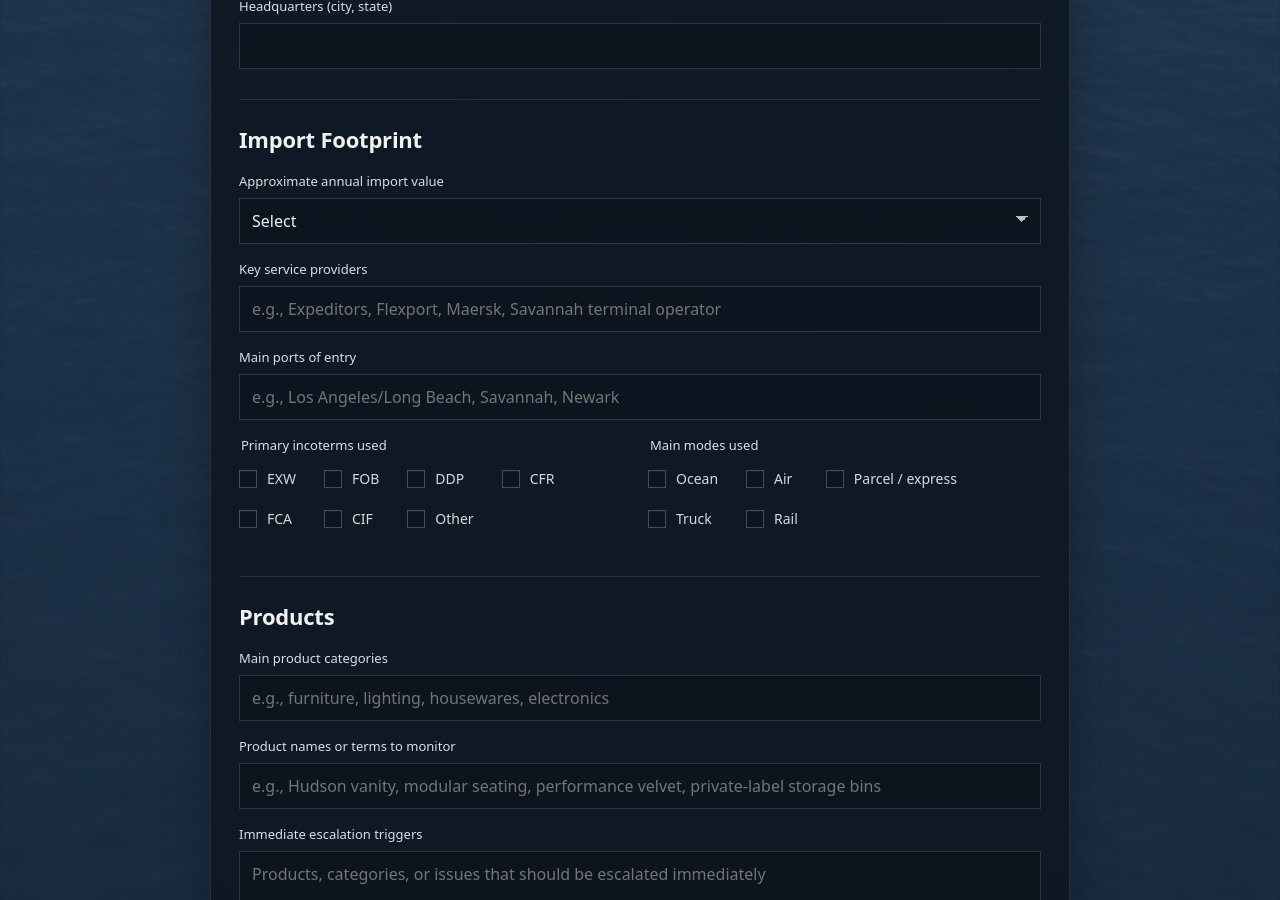
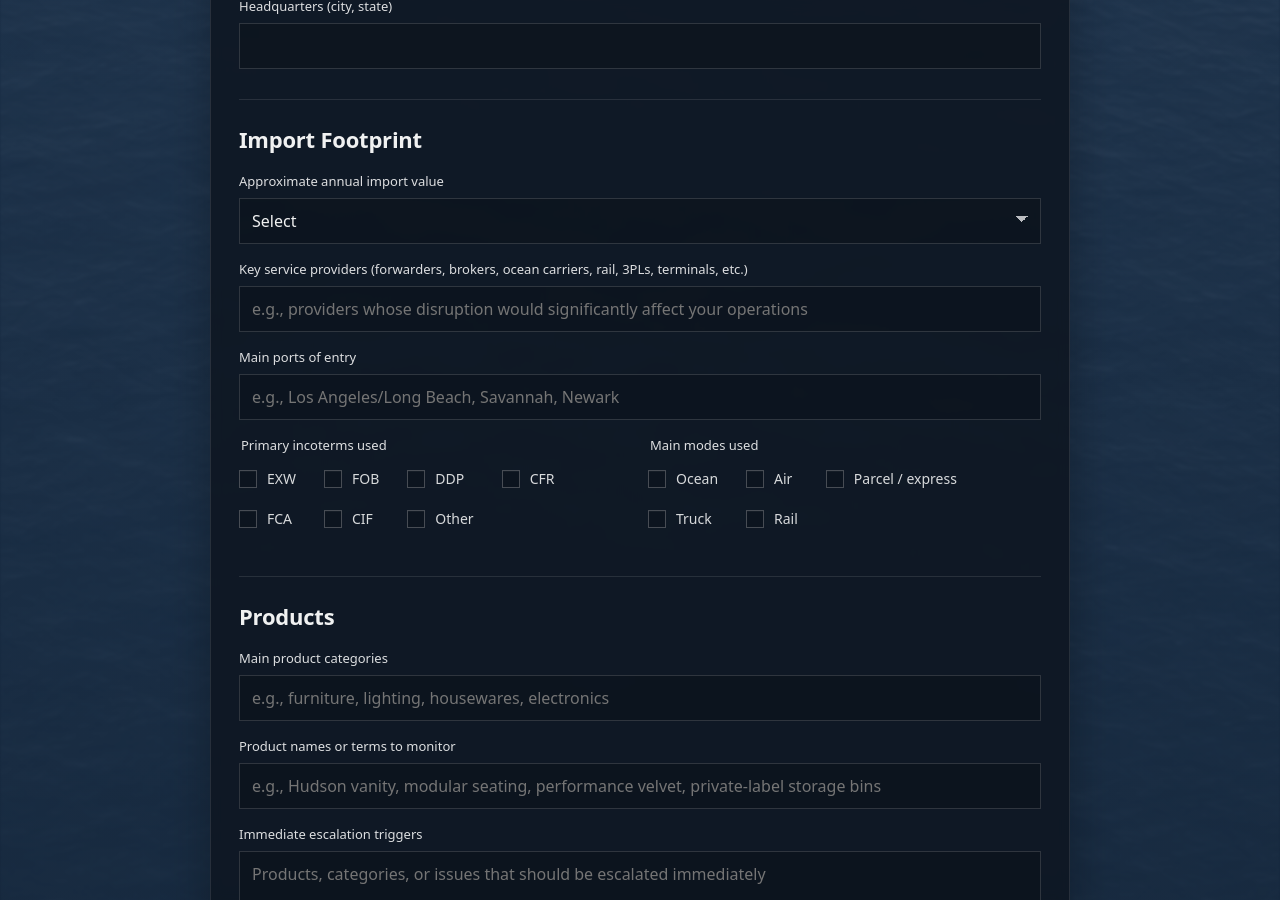
Before and after one commit to importrisk/import-risk-intelligence-site, a Jekyll site: the page built from client-profile.html, in a window 1280 px wide and 900 px high, scrolled down 891 px. Built offline with Jekyll 4.4.1, drawn with Linux system fonts in a browser that asks for light colours.

Commit message:
Update client-profile.html

```diff
--- a/client-profile.html
+++ b/client-profile.html
@@ -104,13 +104,13 @@ description: Private client profile form for configuring Import Risk Intelligenc
             </div>
 
             <div class="cp-row">
-              <label class="cp-label" for="cp-service-providers">Key service providers</label>
+              <label class="cp-label" for="cp-service-providers">Key service providers (forwarders, brokers, ocean carriers, rail, 3PLs, terminals, etc.)</label>
               <input
                 class="cp-input"
                 type="text"
                 id="cp-service-providers"
                 name="key_service_providers"
-                placeholder="e.g., Expeditors, Flexport, Maersk, Savannah terminal operator"
+                placeholder="e.g., providers whose disruption would significantly affect your operations"
               >
             </div>
 
```
